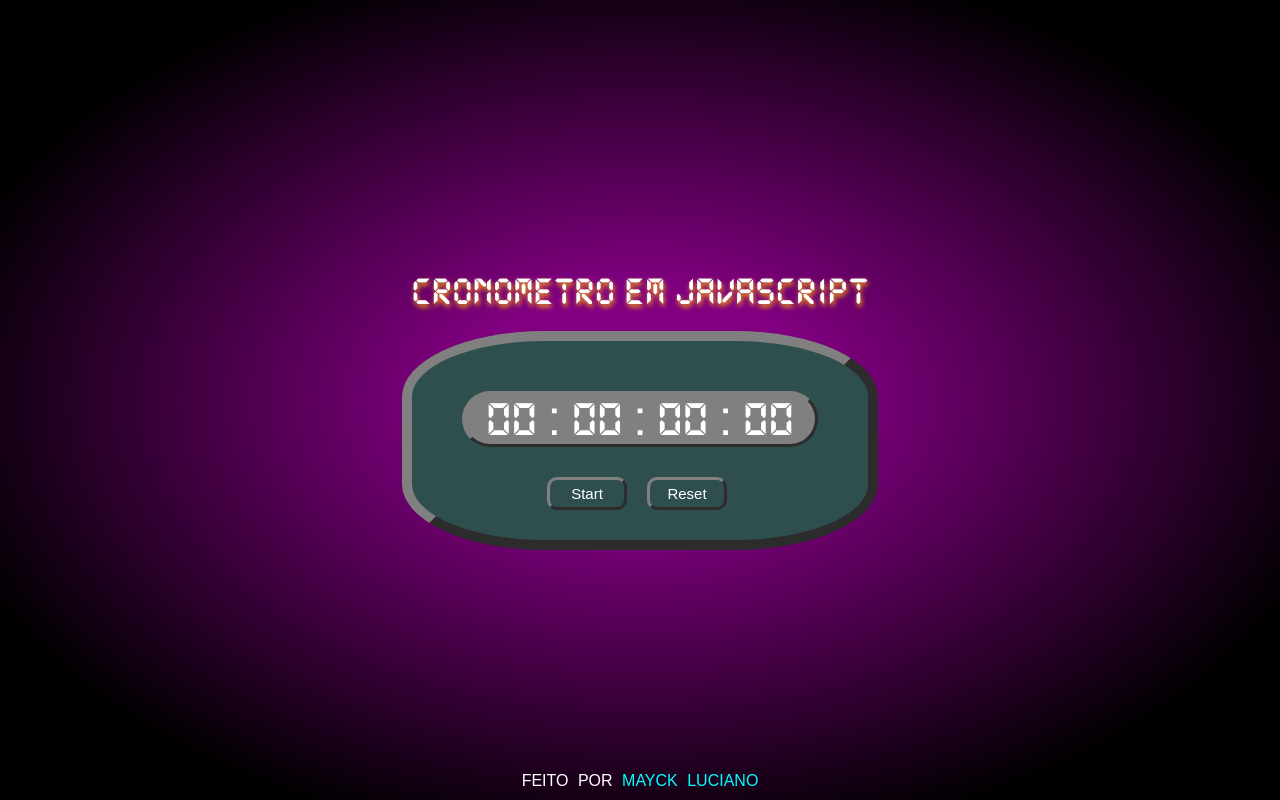
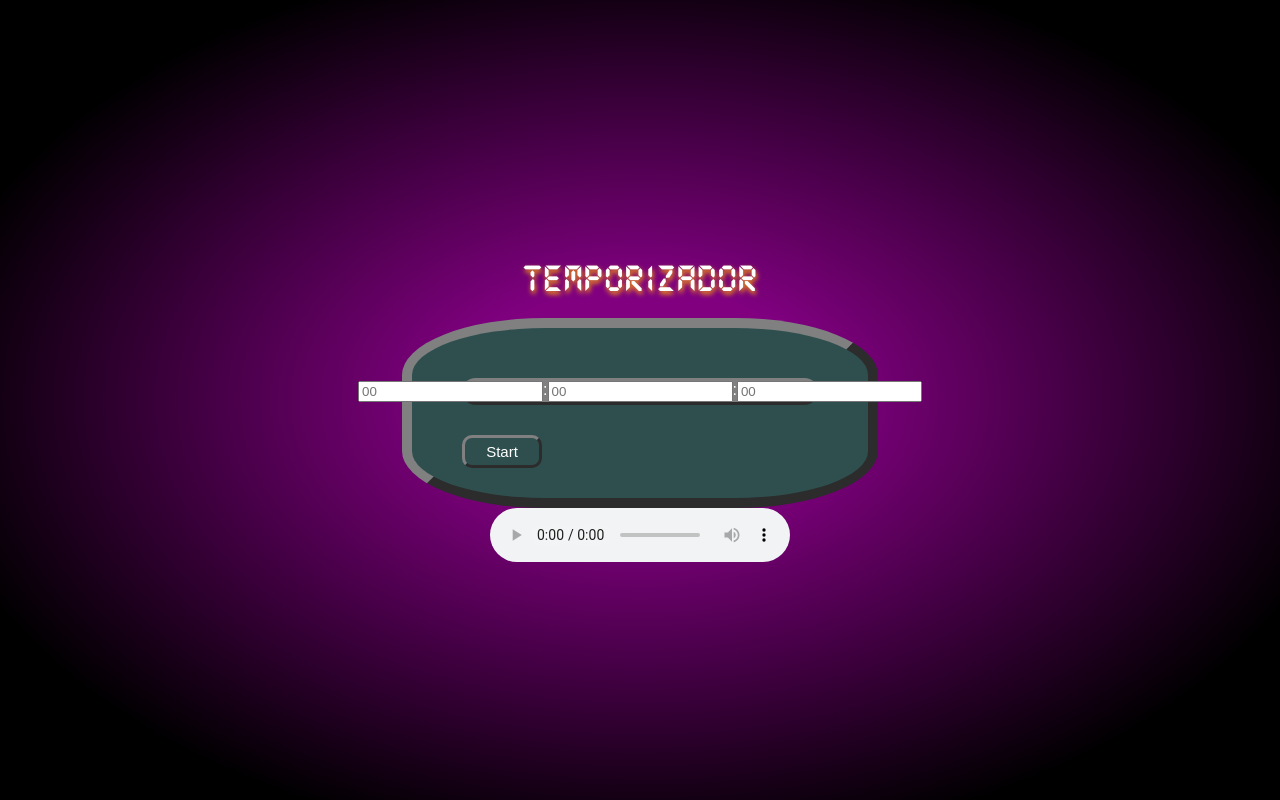
Before and after one commit to MayckL2/Temporizador_JavaScript, a plain HTML site: page index.html in a window 1280 px wide. Drawn offline with Linux system fonts and the light colour scheme.

Commit message:
Update index.html

```diff
--- a/index.html
+++ b/index.html
@@ -4,30 +4,28 @@
     <meta charset="UTF-8">
     <meta http-equiv="X-UA-Compatible" content="IE=edge">
     <meta name="viewport" content="width=device-width, initial-scale=1.0">
-    <title>Cronometro</title>
+    <title>Temporizador</title>
+    <link rel="stylesheet" href="style.css">
+    <link rel="icon" href="perder-tempo.png">
+</head>
+<body onkeypress="enter(event)">
 
-    <link rel="stylesheet" href="style.css">
-</head>
-<body  onkeypress="enter(event)">
-    <h1>Cronometro em JavaScript</h1>
+    <h1>Temporizador</h1>
+
     <main>
         <div>
-            <h2>
-              <span id="hora">00</span> :
-              <span id="minuto">00</span> :
-              <span id="segundo">00</span> :
-              <span id="milisegundo">00</span>
-            </h2>
+            <input type="text" id="hora" placeholder="00">
+            <span> : </span>
+            <input type="text" id="minuto" placeholder="00">
+            <span> : </span>
+            <input type="text" id="segundo" placeholder="00">
         </div>
-        <div>
-            <button onclick="troca()" id="start">Start</button>
-            <button onclick="reset()">Reset</button>
-        </div>
+
+        <button onclick="troca()">Start</button>
     </main>
 
-    <footer>
-        FEITO POR <a href="https://github.com/MayckL2" target="_blank">MAYCK LUCIANO</a>
-    </footer>
+    <audio src="tempo.mp4" type="audio" controls>
+    </audio>
 
     <script src="script.js"></script>
 </body>
```
